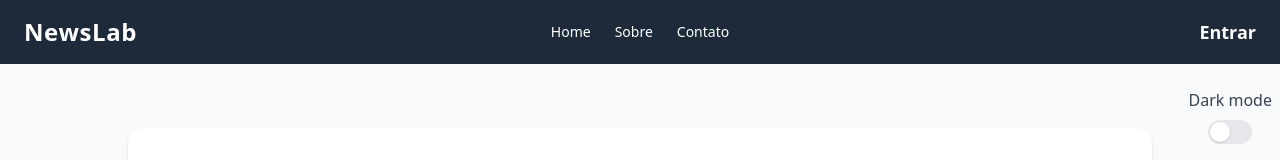
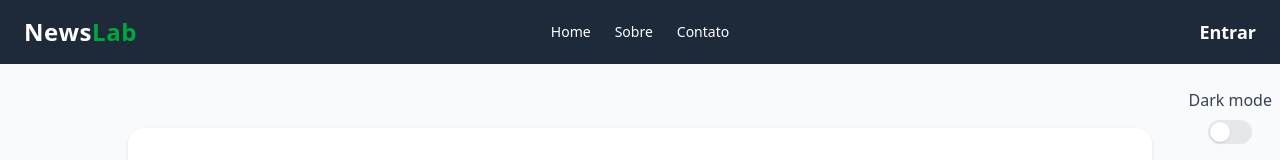
Before and after one commit to 1TDSPW-25/sistema-flow, a React (Vite) app: page /sistema-flow/sobre in a window 1280 px wide. Shown: the top 160 px of the page. Built offline with nearby package versions, Linux system fonts and the light colour scheme; no server answers.

Commit message:
fix: alterado a cor e deixado apenas o NewsLab como Logo.

```diff
--- a/src/components/Cabecalho/index.tsx
+++ b/src/components/Cabecalho/index.tsx
@@ -36,8 +36,9 @@ export default function Cabecalho() {
   return (
     <nav className="w-full bg-gray-800 gap-3 py-4 px-6 shadow-md grid grid-cols-3 max-sm:grid-cols-2 items-center justify-between">
       <div className="flex items-center gap-3">
-
-        <h1 className="text-2xl font-bold text-white tracking-wide">NewsLab</h1>
+        <h1 className="text-2xl font-bold tracking-wide text-white">
+          News<span className="text-green-600">Lab</span>
+        </h1>
       </div>
 
       <div className="flex justify-center sm:grow space-x-6 max-sm:col-span-full">
```
